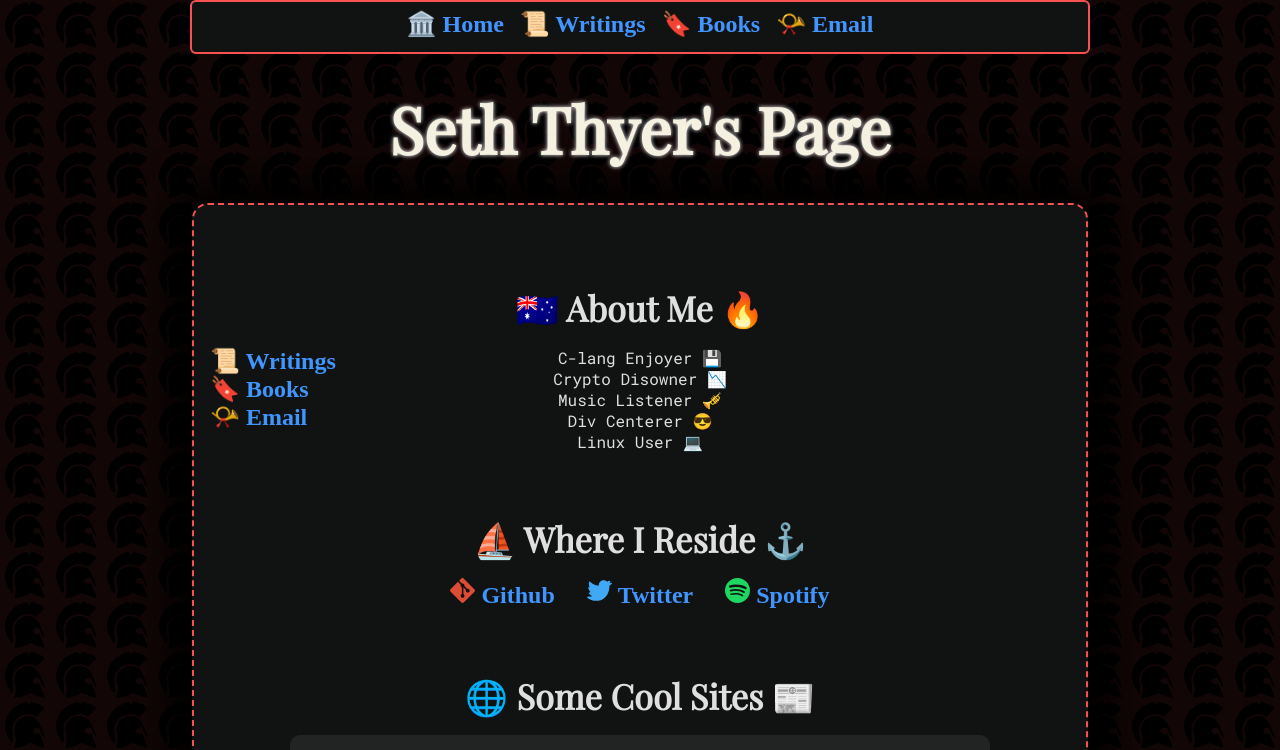
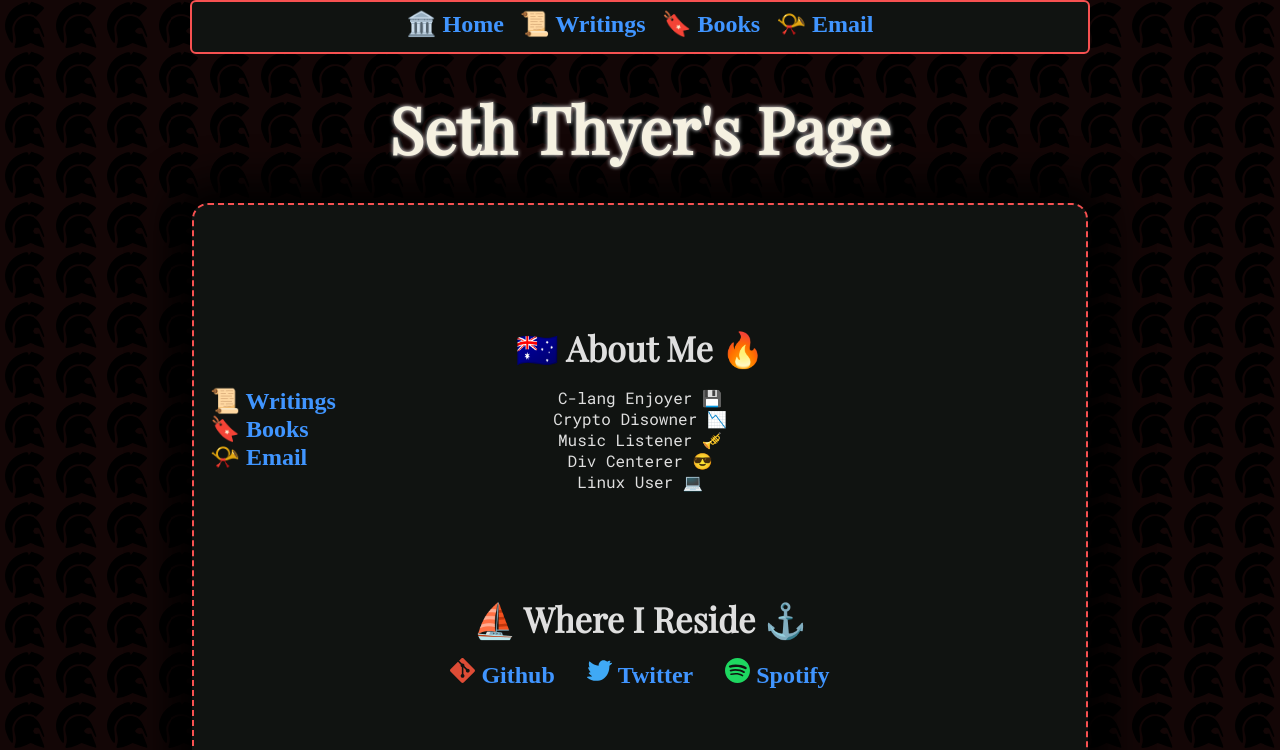
Before and after one commit to SethThyer/SethThyer-webpage, a Next.js app: page / in a window 1280 px wide. Shown: the top 750 px of the page. Built offline with nearby package versions, Linux system fonts and the light colour scheme; a web font is replaced by a local one.

Commit message:
fixed background flashing

```diff
--- a/index.css
+++ b/index.css
@@ -5,7 +5,7 @@
   -webkit-osx-font-smoothing: grayscale;
 }
 
-.back {
+body {
   background: #130606 space repeat;
   background-image: url("/images/Roman-Helmet.svg");
   background-size: 50px;
@@ -75,7 +75,7 @@ h3 {
   font-size: 1.5rem;
 }
 h2 {
-  padding-top: 4rem;
+  padding-top: 6.5rem;
   padding-bottom: 1rem;
   font-size: 2.15rem;
   text-align: center;
--- a/pages/_app.js
+++ b/pages/_app.js
@@ -6,11 +6,6 @@ import SideBar from "/components/side-bar.js";
 import "../index.css";
 
 class MyApp extends App {
-  componentDidMount() {
-    const { bodyClass } = this.props;
-    document.querySelector("body").classList.add(bodyClass || "back");
-  }
-
   render() {
     const { Component, pageProps } = this.props;
 
```
